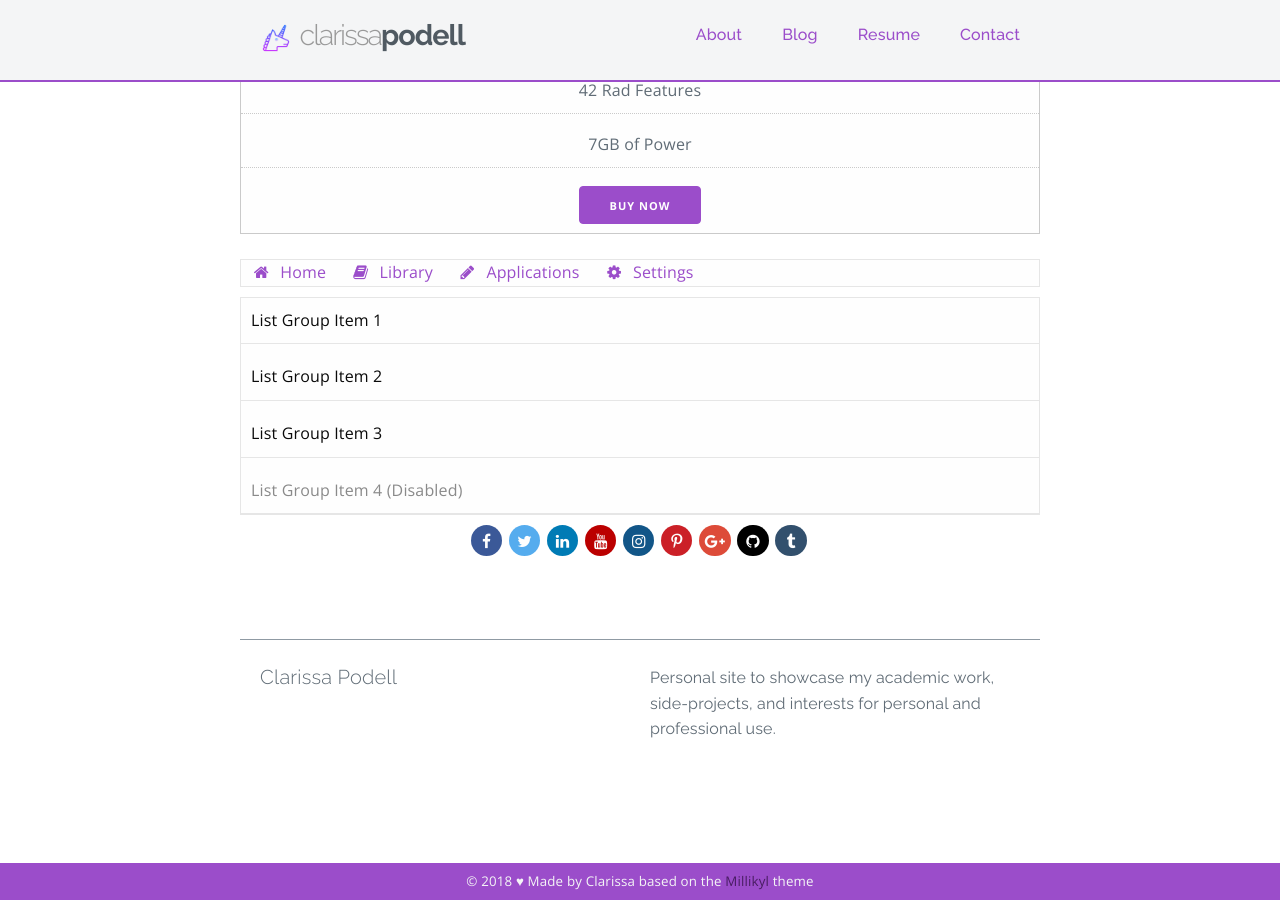
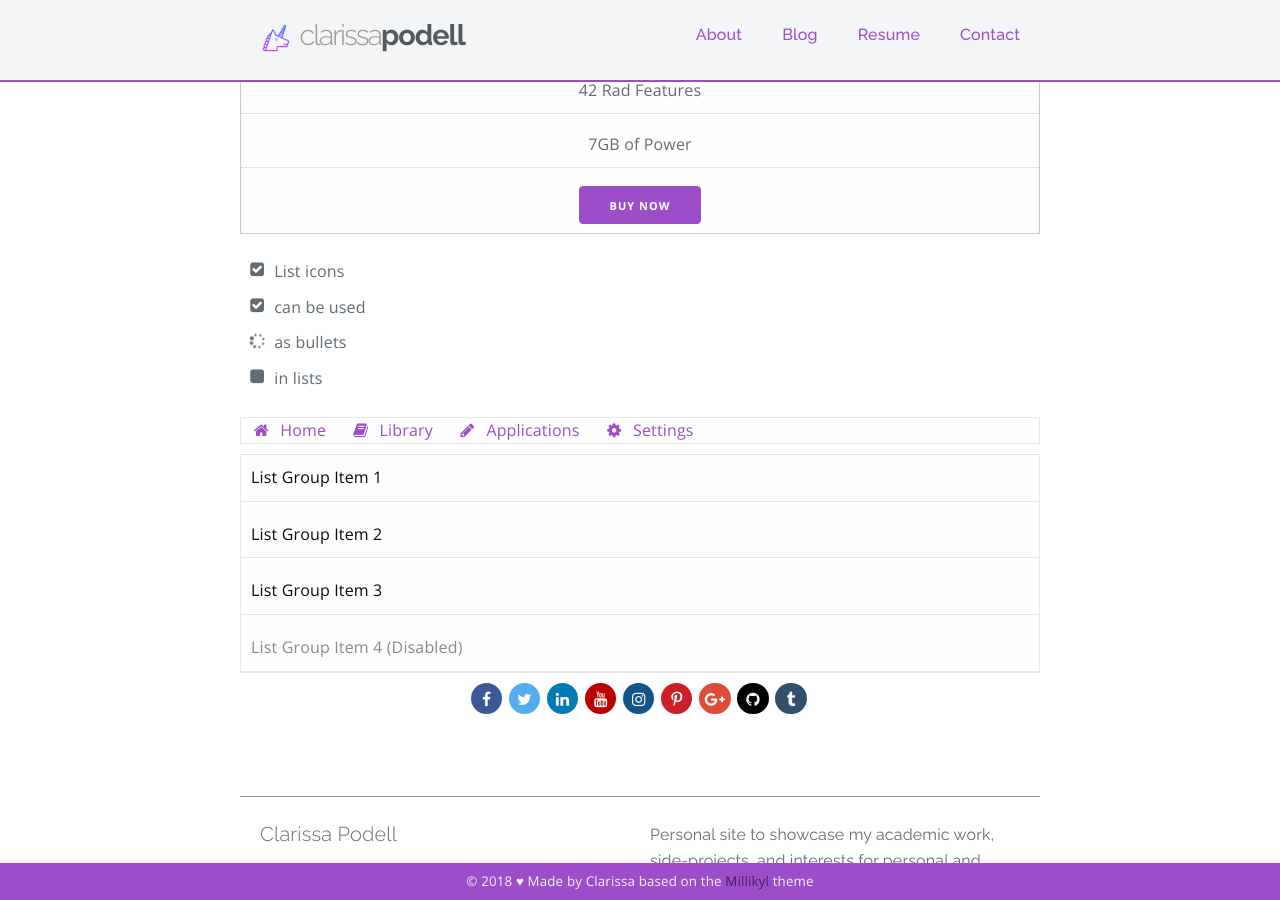
Before and after one commit to c1arissa/c1arissa.github.io, a Jekyll site: the page built from contact.md, in a window 1280 px wide and 900 px high, scrolled down 808 px. Built offline with Jekyll 4.4.1, drawn with Linux system fonts in a browser that asks for light colours; nearby versions of some CDN libraries; a style sheet for code colours, icons or effects is not loaded.

Commit message:
Update contact.md

```diff
--- a/contact.md
+++ b/contact.md
@@ -109,6 +109,14 @@ permalink: /contact/
   background-color: #fefefe;
 }
 </style>
+
+<ul class="fa-ul">
+  <li><i class="fa-li fa fa-check-square"></i>List icons</li>
+  <li><i class="fa-li fa fa-check-square"></i>can be used</li>
+  <li><i class="fa-li fa fa-spinner fa-spin"></i>as bullets</li>
+  <li><i class="fa-li fa fa-square"></i>in lists</li>
+</ul>
+
 
 <div class="list-group">
   <a class="list-group-item" href="#"><i class="fa fa-home fa-fw" aria-hidden="true"></i>&nbsp; Home</a>
```
